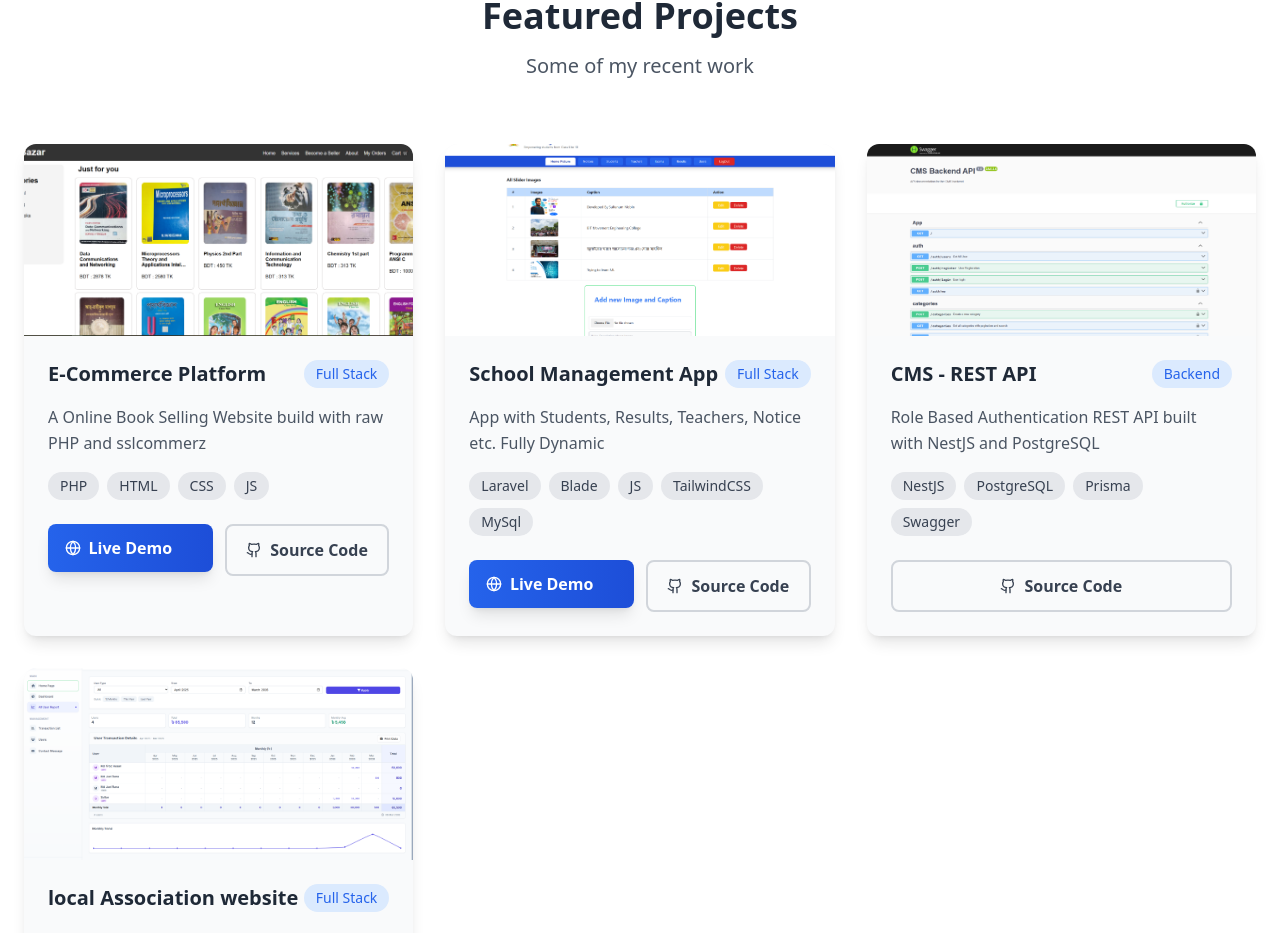
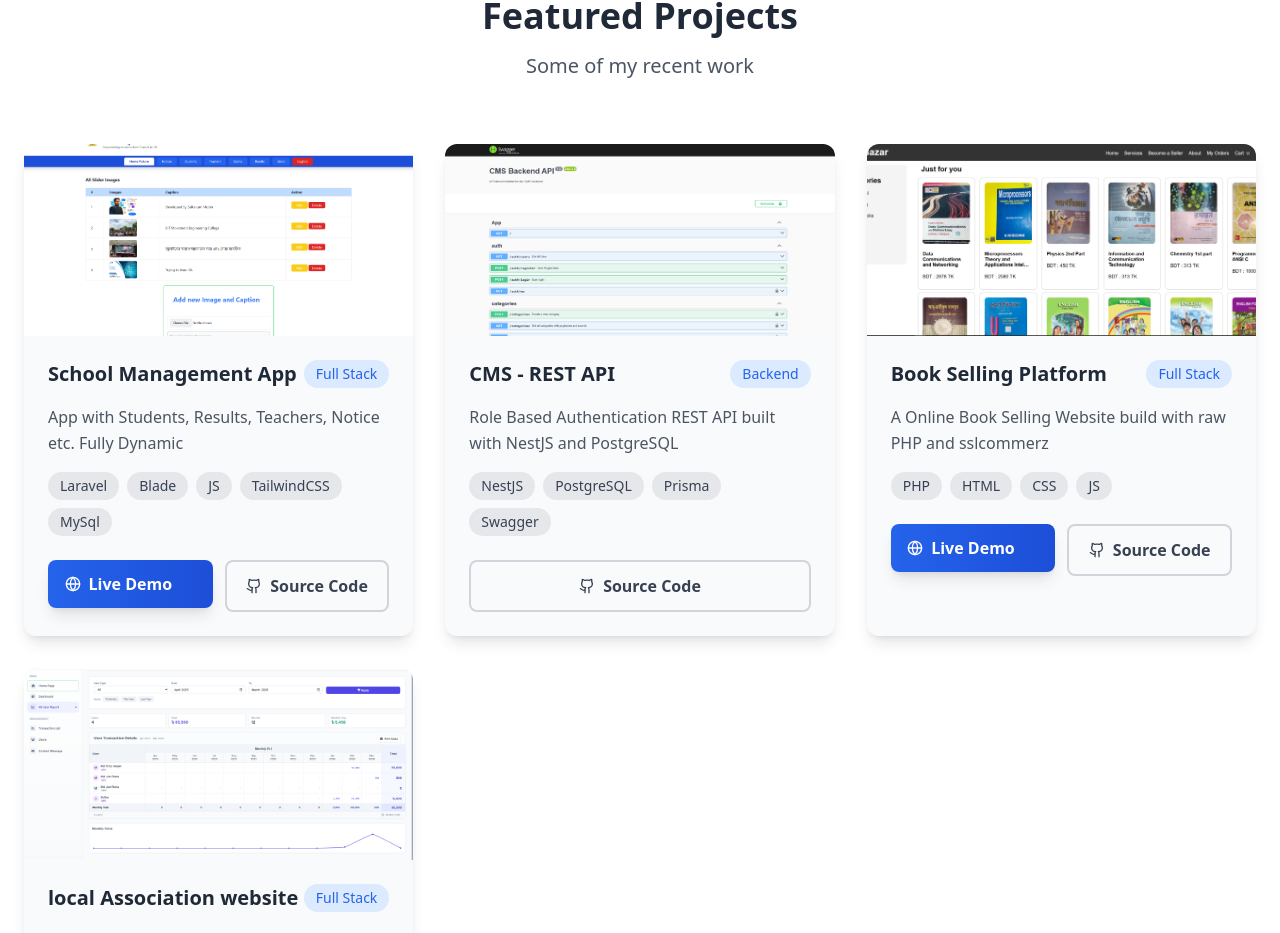
Before and after one commit to smsultan76/portfolio, a Next.js app: page / in a window 1280 px wide. Shown: the part 1753-2686 px from the top of the page. Built offline with nearby package versions, Linux system fonts and the light colour scheme.

Commit message:
old project organized

```diff
--- a/app/components/Projects.tsx
+++ b/app/components/Projects.tsx
@@ -4,15 +4,6 @@ import { motion, AnimatePresence } from 'framer-motion';
 import { X, ChevronLeft, ChevronRight, Maximize2, ExternalLink, Github, Globe } from 'lucide-react';
 
 const projects = [
-  {
-    img: '/project/ecom.png',
-    title: 'E-Commerce Platform',
-    description: 'A Online Book Selling Website build with raw PHP and sslcommerz',
-    technologies: ['PHP', 'HTML', 'CSS', 'JS'],
-    category: 'Full Stack',
-    live: 'https://boi-bazar.free.nf/',
-    source: 'https://github.com/smsultan76/BookShop',
-  },
   {
     img: '/project/school.png',
     title: 'School Management App',
@@ -26,9 +17,18 @@ const projects = [
     img: '/project/cms-backend.png',
     title: 'CMS - REST API',
     description: 'Role Based Authentication REST API built with NestJS and PostgreSQL',
-    technologies: ['NestJS', 'PostgreSQL','Prisma', 'Swagger'],
+    technologies: ['NestJS', 'PostgreSQL', 'Prisma', 'Swagger'],
     category: 'Backend',
     source: 'https://github.com/smsultan76/CMS-Backend',
+  },
+  {
+    img: '/project/ecom.png',
+    title: 'Book Selling Platform',
+    description: 'A Online Book Selling Website build with raw PHP and sslcommerz',
+    technologies: ['PHP', 'HTML', 'CSS', 'JS'],
+    category: 'Full Stack',
+    live: 'https://boi-bazar.free.nf/',
+    source: 'https://github.com/smsultan76/BookShop',
   },
   {
     img: '/project/localAssociation.png',
@@ -338,11 +338,10 @@ export default function Projects() {
                       setSelectedImage(project.img);
                       setCurrentImageIndex(index);
                     }}
-                    className={`flex-shrink-0 w-20 h-16 rounded-lg overflow-hidden border-2 transition-all ${
-                      currentImageIndex === index
+                    className={`flex-shrink-0 w-20 h-16 rounded-lg overflow-hidden border-2 transition-all ${currentImageIndex === index
                         ? 'border-blue-500 ring-2 ring-blue-500/30 scale-105'
                         : 'border-transparent hover:border-white/50'
-                    }`}
+                      }`}
                     whileHover={{ scale: 1.05 }}
                     whileTap={{ scale: 0.95 }}
                   >
```
